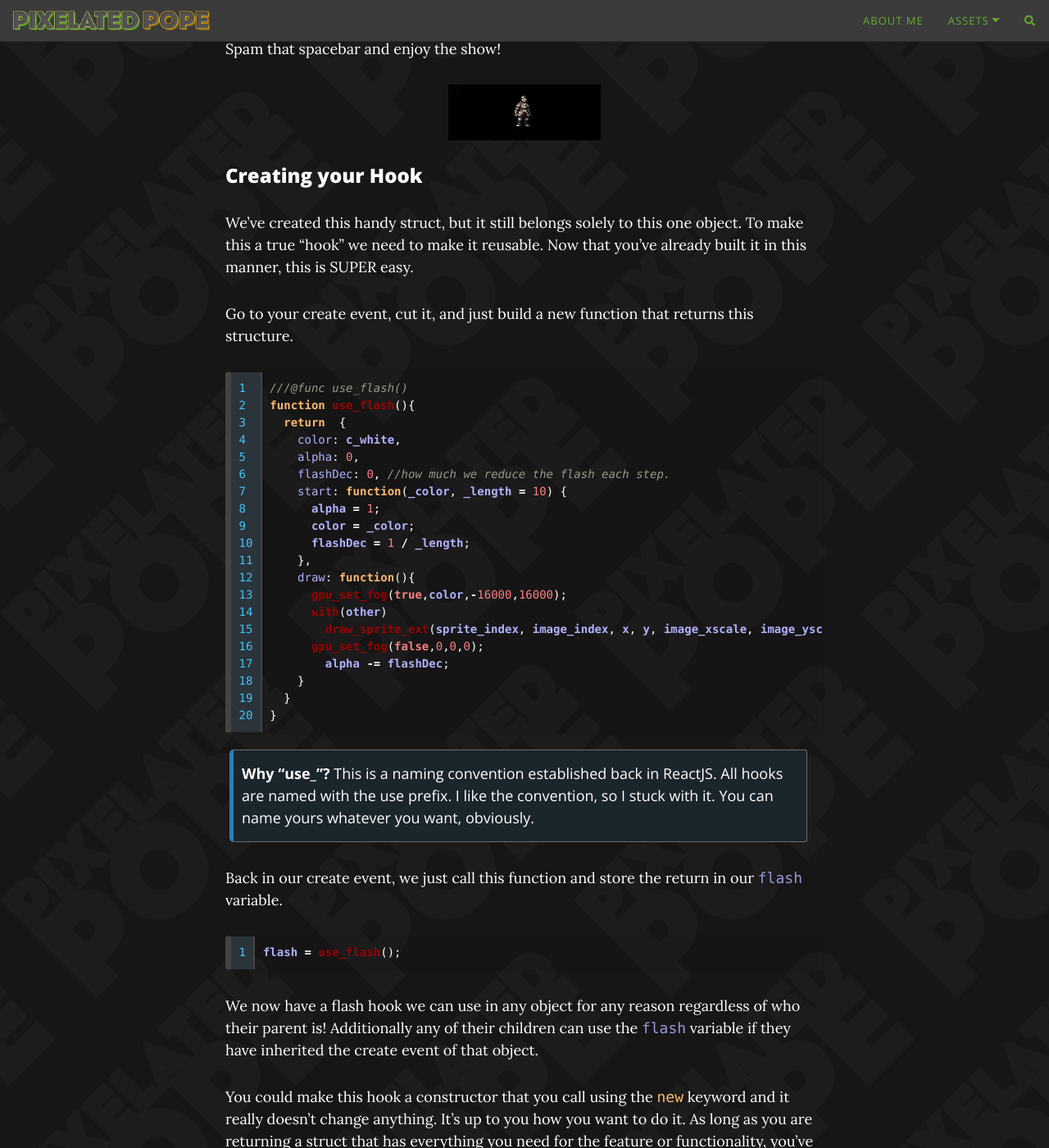
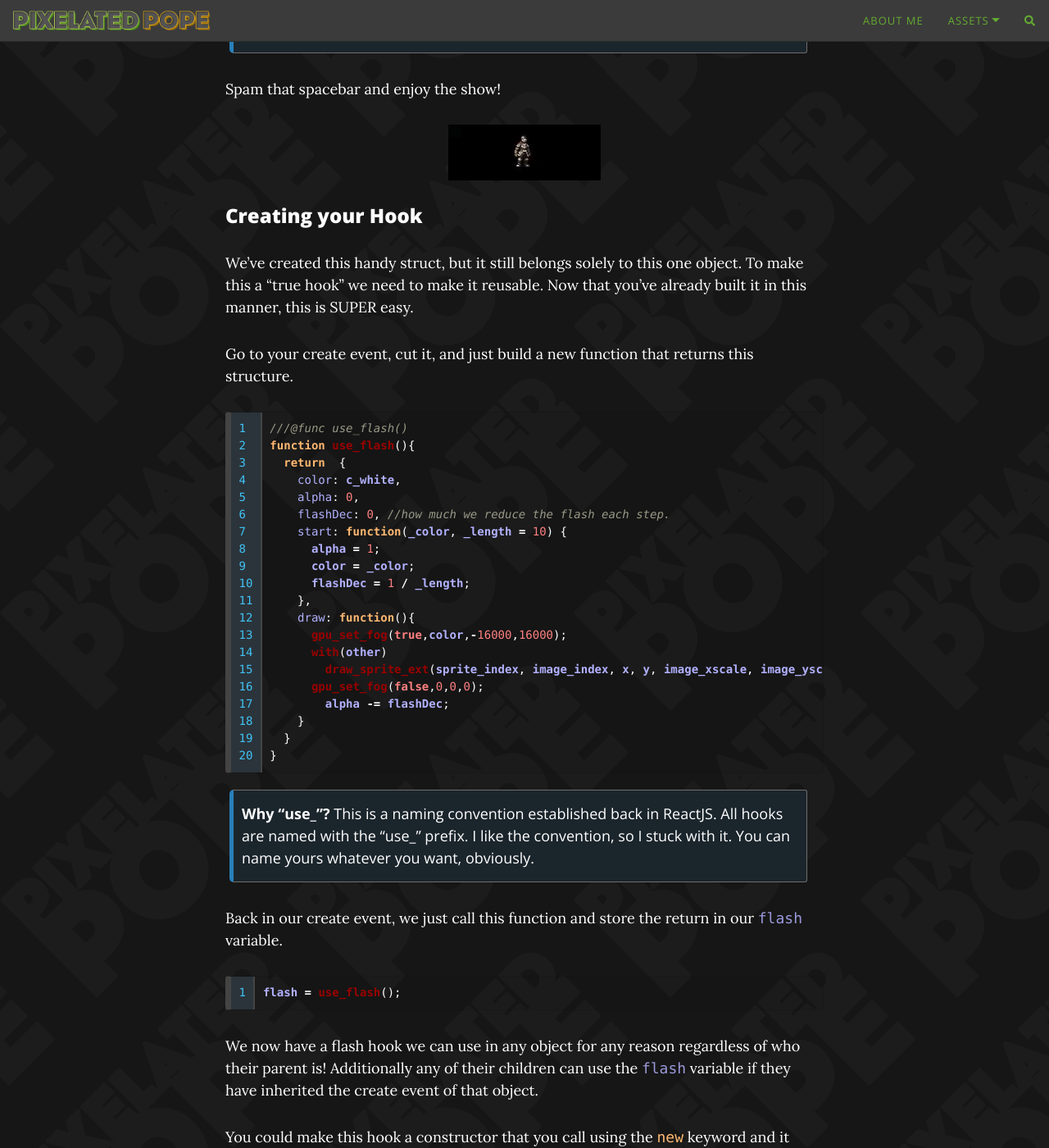
Before and after one commit to PixelatedPope/pixelatedpope.com, a Jekyll site: the page built from _posts/2022-07-26-the-hook-pattern.md, in a window 1280 px wide and 1400 px high, scrolled down 8703 px. Shown: the whole window at 82% size. Built offline with Jekyll 4.4.1, drawn with Linux system fonts in a browser that asks for light colours; nearby versions of some CDN libraries; comment, search, counter and statistics services are not loaded; some of the changed text lies outside the part shown.

Commit message:
Few grammar fixes. Made mention of component pattern

```diff
--- a/_posts/2022-07-26-the-hook-pattern.md
+++ b/_posts/2022-07-26-the-hook-pattern.md
@@ -85,7 +85,7 @@
 
 Then we’d need some way to draw the flashed version of the sprite. A <span class="function">draw_flash</span>() function that we can overlay on our default drawing.
 
-Finally we’d need to make sure that we had all the variables responsible for controlling the drawing and the animation were available to us. The color, the current alpha, the timer remaining on the flash, etc.
+Finally we’d need to make sure that we had all the variables responsible for controlling the drawing and the animation available to us. The color, the current alpha, the timer remaining on the flash, etc.
 
 Open the create event of our object so we block out a struct that has a place for all of that.
 
@@ -99,7 +99,8 @@
 }
 {% endhighlight %}
 
-Notice that I stored the struct in a variable I called <span class="variable">flash</span>. It’s important to keep this in mind when naming properties and functions in your hook. We don’t want to call our color property <span class="variable">flashColor</span> or our start function <span class="function">flashStart</span>. We’ll already be using the <span class="variable">flash</span> variable when we access them. It would be redundant if we had to type flash again like this: <span class="variable">flash.flashColor</span>. Keep your names in the context of a single flash.
+{: .box-note}
+**NOTE:** Notice that I stored the struct in a variable I called <span class="variable">flash</span>. It’s important to keep this in mind when naming properties and functions in your hook. We don’t want to call our color property <span class="variable">flashColor</span> or our start function <span class="function">flashStart</span>. We’ll already be using the <span class="variable">flash</span> variable when we access them. It would be redundant if we had to type flash again like this: <span class="variable">flash.flashColor</span>. Keep your names in the context of a single flash instance.
 
 Being able to “start” a flash doesn’t matter if we can’t see it. Let’s build the draw function first.
 
@@ -183,7 +184,7 @@
 
 ![a flashy sprite](/assets/img/hooks/flash2.gif){: .mx-auto.d-block :}
 
-There we go! Now every time you press spacebar, your character will flash white! Try passing in a different length of time when you call start()!
+There we go! Now every time you press spacebar, your character will flash white! Try passing in a different length of time when you call <span class="variable">start</span>()!
 
 Let’s make this just a bit cooler. Let’s allow you to pass a color into <span class="variable">start</span> to change the color of the flash.
 
@@ -210,7 +211,7 @@
 
 ### Creating your Hook
 
-We’ve created this handy struct, but it still belongs solely to this one object. To make this a true “hook” we need to make it reusable. Now that you’ve already built it in this manner, this is SUPER easy.
+We’ve created this handy struct, but it still belongs solely to this one object. To make this a "true hook” we need to make it reusable. Now that you’ve already built it in this manner, this is SUPER easy.
 
 Go to your create event, cut it, and just build a new function that returns this structure.
 
@@ -237,7 +238,7 @@
 }
 {% endhighlight %}
 {: .box-note}
-**Why “use_”?** This is a naming convention established back in ReactJS. All hooks are named with the use prefix. I like the convention, so I stuck with it. You can name yours whatever you want, obviously.
+**Why “use_”?** This is a naming convention established back in ReactJS. All hooks are named with the "use_" prefix. I like the convention, so I stuck with it. You can name yours whatever you want, obviously.
 
 Back in our create event, we just call this function and store the return in our <span class="variable">flash</span> variable.
 
```
